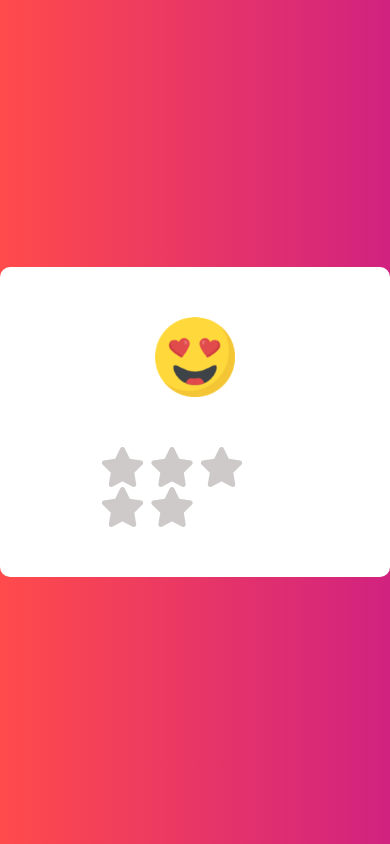
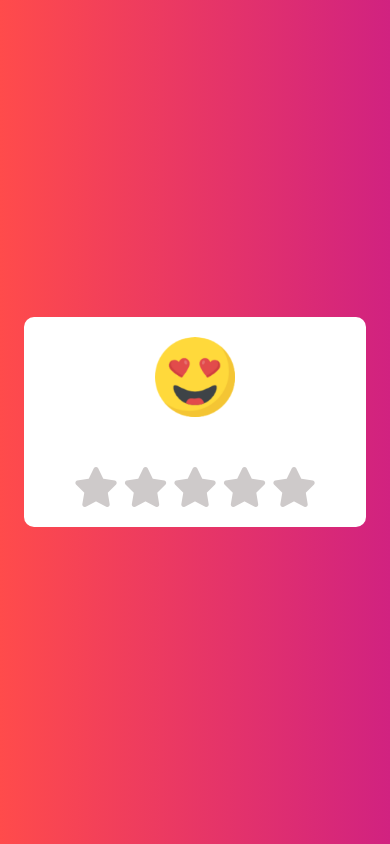
Before and after one commit to ma7moudemam/Interactive-Feedback-Design-Using-HTML-CSS---JS, a plain HTML site: page index.html in a window 390 px wide. Drawn offline with Linux system fonts and the light colour scheme.

Commit message:
mediaquery

```diff
--- a/style.css
+++ b/style.css
@@ -48,3 +48,9 @@
     cursor: pointer;
 
 }
+
+@media screen and (max-width:600px) {
+    .feedbackbox{
+        padding:20px 50px;
+    }
+}
```
